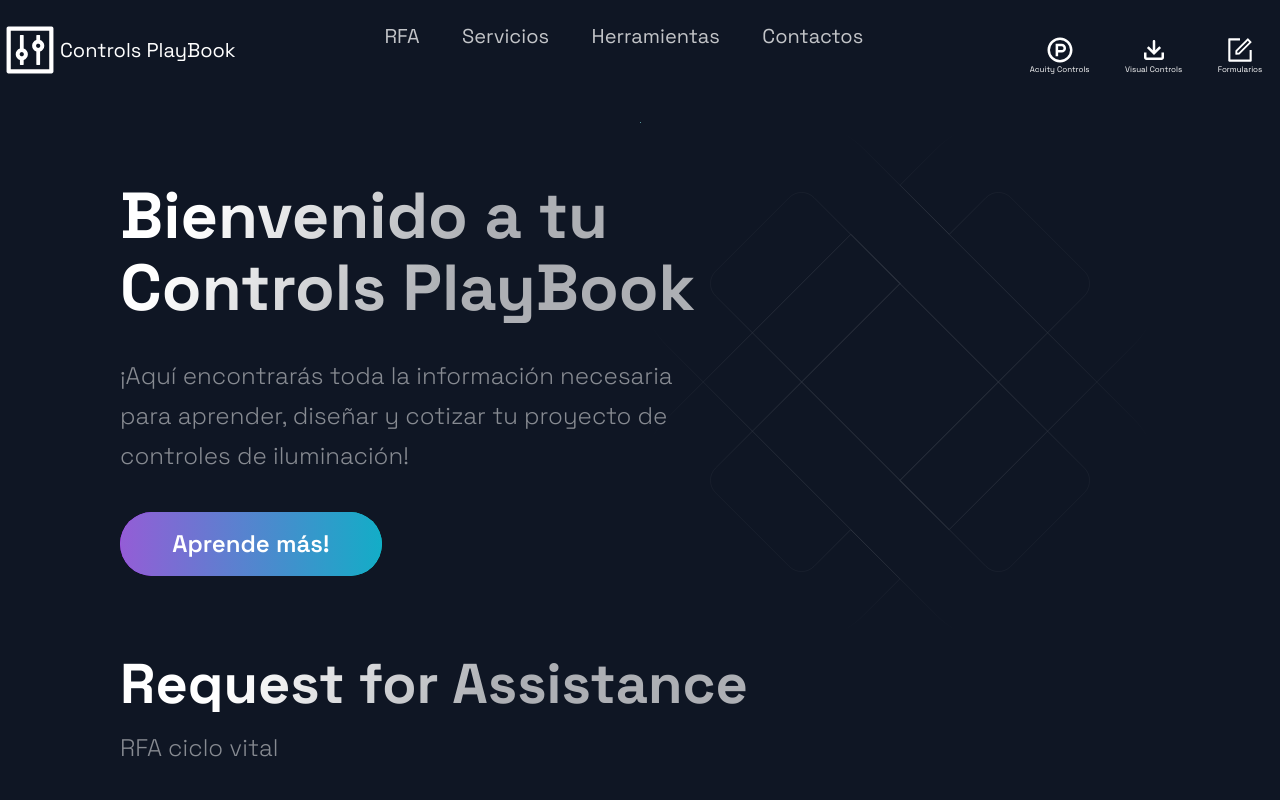
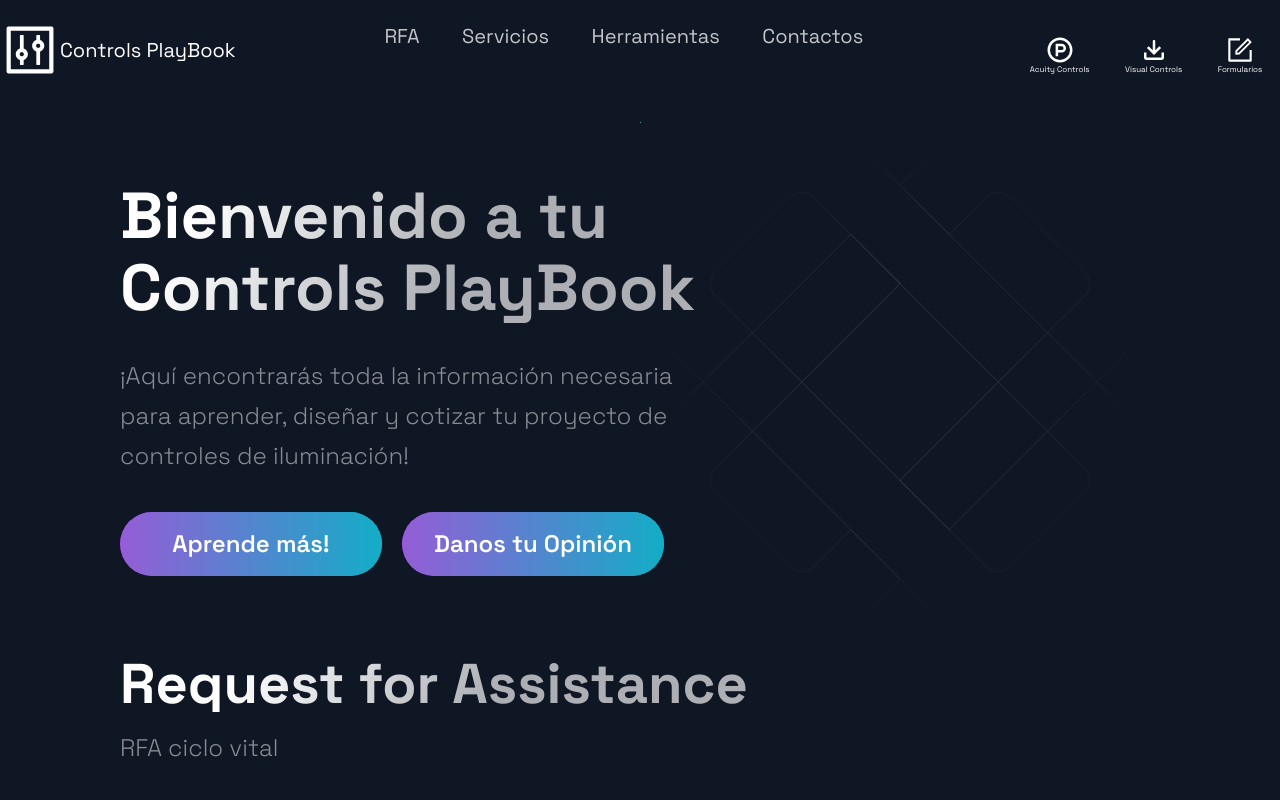
Before and after one commit to rogercerpa/controlsplaybook, a Next.js app: page / in a window 1280 px wide. Shown: the top 800 px of the page. Built offline with nearby package versions, Linux system fonts and the light colour scheme.

Commit message:
added a feedback button to the title section

```diff
--- a/src/components/Title/Title.js
+++ b/src/components/Title/Title.js
@@ -2,7 +2,7 @@ import React from 'react';
 
 import { Section, SectionText, SectionTitle } from '../../styles/GlobalComponents';
 import Button from '../../styles/GlobalComponents/Button';
-import { LeftSection } from './TitleStyles';
+import { LeftSection, ButtonColumn } from './TitleStyles';
 
 const Title = (props) => (
   <Section row nopadding>
@@ -14,7 +14,10 @@ const Title = (props) => (
       <SectionText>
         ¡Aquí encontrarás toda la información necesaria para aprender, diseñar y cotizar tu proyecto de controles de iluminación!
       </SectionText>
-      <Button onClick={()=> window.open("https://www.acuitybrands.com/products/controls", '_blank')} >Aprende más!</Button>
+      <ButtonColumn>
+        <Button onClick={() => window.open("https://www.acuitybrands.com/products/controls", '_blank')} >Aprende más!</Button>
+        <Button onClick={() => window.open("https://forms.gle/qM1C82AggZxV1T757", '_blank')} >Danos tu Opinión</Button>
+      </ButtonColumn>
     </LeftSection>
 
 </Section>
--- a/src/components/Title/TitleStyles.js
+++ b/src/components/Title/TitleStyles.js
@@ -16,4 +16,12 @@ export const LeftSection = styled.div`
 
     margin: 0 auto;
   }
+`
+  export const ButtonColumn = styled.div`
+	display: flex;
+   flex-direction: row;
+   gap: 20px;
+
+
+	width: 100%;
 `;
```
